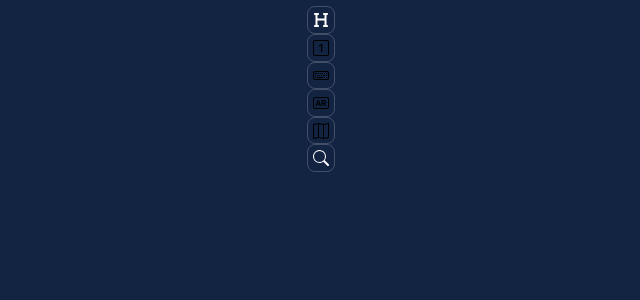
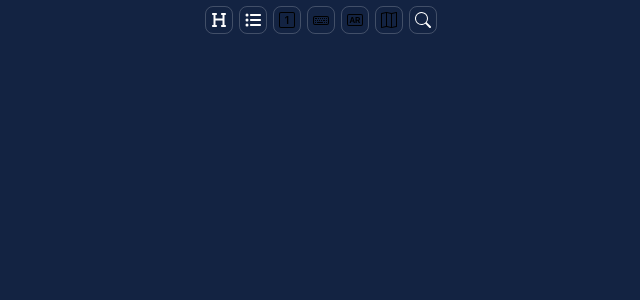
Before and after one commit to AddielQuintero/a11y-testing-toolkit-ext, a React (Vite) app: page / in a window 1280 px wide. Shown: the top 300 px of the page, without its empty margins (319-959 px from the left). Built offline with nearby package versions, Linux system fonts and the light colour scheme.

Commit message:
fix: add on-hover text display for toolkit buttons

```diff
--- a/src/App.tsx
+++ b/src/App.tsx
@@ -1,20 +1,28 @@
+import { useState } from 'react'
 import { TabIndexHighlighter } from './components/TabIndexHighlighter'
 import { AutocompleteHighlighter } from './components/AutocompleteHighlighter'
 import { AriaRolesHighlighter } from './components/AriaRolesHighlighter'
 import { LandMarksHighlighter } from './components/LandMarksHighlighter'
 import { HeadingsHighlighter } from './components/HeadingsHighlighter'
+import { ListItemsHighlighter } from './components/ListItemsHighlighter'
 import { TargetSize } from './components/TargetSize'
 
 function App() {
+  const [tooltipText, setTooltipText] = useState('')
+
   return (
     <>
       <div className="toolkit">
-        <HeadingsHighlighter />
-        <TabIndexHighlighter />
-        <AutocompleteHighlighter />
-        <AriaRolesHighlighter />
-        <LandMarksHighlighter />
-        <TargetSize />
+        <div className="toolkit__container">
+          <HeadingsHighlighter setTooltipText={setTooltipText} />
+          <ListItemsHighlighter setTooltipText={setTooltipText} />
+          <TabIndexHighlighter setTooltipText={setTooltipText} />
+          <AutocompleteHighlighter setTooltipText={setTooltipText} />
+          <AriaRolesHighlighter setTooltipText={setTooltipText} />
+          <LandMarksHighlighter setTooltipText={setTooltipText} />
+          <TargetSize setTooltipText={setTooltipText} />
+        </div>
+        <div className="toolkit__title">{tooltipText}</div>
       </div>
     </>
   )
--- a/src/components/AriaRolesHighlighter.tsx
+++ b/src/components/AriaRolesHighlighter.tsx
@@ -3,7 +3,11 @@ import { BsBadgeArFill } from 'react-icons/bs'
 import { BsBadgeAr } from 'react-icons/bs'
 import { CustomButton } from './common/Button'
 
-export const AriaRolesHighlighter = () => {
+interface AriaRolesProps {
+  setTooltipText: (tooltipText: string) => void;
+}
+
+export const AriaRolesHighlighter = ({ setTooltipText }: AriaRolesProps) => {
   const [showAriaRoles, setShowAriaRoles] = useState(false)
 
   const codeToExecute = function(showAriaRoles: boolean) {
@@ -217,12 +221,16 @@ export const AriaRolesHighlighter = () => {
   }
 
   return (
-    <CustomButton onClick={handleClick}>
-      {showAriaRoles ?
+    <CustomButton
+      onMouseEnter={() => setTooltipText('Aria Roles')}
+      onMouseLeave={() => setTooltipText('')}
+      onClick={handleClick}
+    >
+      {showAriaRoles ? (
         <BsBadgeArFill className="buttons__icons" />
-       :
+      ) : (
         <BsBadgeAr className="buttons__icons" />
-      }
+      )}
     </CustomButton>
   )
 }
--- a/src/components/AutocompleteHighlighter.tsx
+++ b/src/components/AutocompleteHighlighter.tsx
@@ -3,20 +3,69 @@ import { BsKeyboardFill } from 'react-icons/bs'
 import { BsKeyboard } from 'react-icons/bs'
 import { CustomButton } from './common/Button'
 
-export const AutocompleteHighlighter = () => {
+interface AutocompleteProps {
+  setTooltipText: (tooltipText: string) => void
+}
+
+export const AutocompleteHighlighter = ({ setTooltipText }: AutocompleteProps) => {
   const [showAutoCompletes, setShowAutoCompletes] = useState<boolean>(false)
 
   const codeToExecute = function(showAutoCompletes: boolean) {
     const validAutocompleteValues: string[] = [
-      'name', 'honorific-prefix', 'given-name', 'additional-name', 'family-name', 'honorific-suffix',
-      'nickname', 'username', 'new-password', 'current-password', 'one-time-code', 'organization-title',
-      'organization', 'street-address', 'address-line1', 'address-line2', 'address-line3', 'address-level4',
-      'address-level3', 'address-level2', 'address-level1', 'country', 'country-name', 'postal-code',
-      'cc-name', 'cc-given-name', 'cc-additional-name', 'cc-family-name', 'cc-number', 'cc-exp',
-      'cc-exp-month', 'cc-exp-year', 'cc-csc', 'cc-type', 'transaction-currency', 'transaction-amount',
-      'language', 'bday', 'bday-day', 'bday-month', 'bday-year', 'sex',
-      'url', 'photo', 'tel', 'tel-country-code', 'tel-national', 'tel-area-code',
-      'tel-local', 'tel-local-prefix', 'tel-local-suffix', 'tel-extension', 'email', 'impp',
+      'name',
+      'honorific-prefix',
+      'given-name',
+      'additional-name',
+      'family-name',
+      'honorific-suffix',
+      'nickname',
+      'username',
+      'new-password',
+      'current-password',
+      'one-time-code',
+      'organization-title',
+      'organization',
+      'street-address',
+      'address-line1',
+      'address-line2',
+      'address-line3',
+      'address-level4',
+      'address-level3',
+      'address-level2',
+      'address-level1',
+      'country',
+      'country-name',
+      'postal-code',
+      'cc-name',
+      'cc-given-name',
+      'cc-additional-name',
+      'cc-family-name',
+      'cc-number',
+      'cc-exp',
+      'cc-exp-month',
+      'cc-exp-year',
+      'cc-csc',
+      'cc-type',
+      'transaction-currency',
+      'transaction-amount',
+      'language',
+      'bday',
+      'bday-day',
+      'bday-month',
+      'bday-year',
+      'sex',
+      'url',
+      'photo',
+      'tel',
+      'tel-country-code',
+      'tel-national',
+      'tel-area-code',
+      'tel-local',
+      'tel-local-prefix',
+      'tel-local-suffix',
+      'tel-extension',
+      'email',
+      'impp',
     ]
     const removeIndicators = () => {
       const indicators = document.querySelectorAll('.autocomplete-indicator')
@@ -50,7 +99,10 @@ export const AutocompleteHighlighter = () => {
     const inputs = document.querySelectorAll('input')
     const visibleInputs = [...inputs].filter(isVisible)
 
-    const processAutocompleteValues = (input: HTMLInputElement, autocompleteCounts: Record<string, number>) => {
+    const processAutocompleteValues = (
+      input: HTMLInputElement,
+      autocompleteCounts: Record<string, number>
+    ) => {
       const autocompleteValue = input.getAttribute('autocomplete')
       if (autocompleteValue !== null) {
         autocompleteCounts[autocompleteValue] = (autocompleteCounts[autocompleteValue] || 0) + 1
@@ -134,7 +186,11 @@ export const AutocompleteHighlighter = () => {
   }
 
   return (
-    <CustomButton onClick={handleClick}>
+    <CustomButton
+      onMouseEnter={() => setTooltipText('Autocomplete')}
+      onMouseLeave={() => setTooltipText('')}
+      onClick={handleClick}
+    >
       {showAutoCompletes ? (
         <BsKeyboardFill className="buttons__icons" />
       ) : (
--- a/src/components/HeadingsHighlighter.tsx
+++ b/src/components/HeadingsHighlighter.tsx
@@ -2,7 +2,11 @@ import { useState } from 'react'
 import { CustomButton } from './common/Button'
 import headingIcon from '../assets/headingsIcon.svg'
 
-export const HeadingsHighlighter = () => {
+interface HeadingsProps {
+  setTooltipText: (tooltipText: string) => void
+}
+
+export const HeadingsHighlighter = ({ setTooltipText }: HeadingsProps) => {
   const [showHeadings, setShowHeadings] = useState<boolean>(false)
 
   const handleClick = () => {
@@ -12,7 +16,12 @@ export const HeadingsHighlighter = () => {
   const iconClass = showHeadings ? 'svg-active' : 'svg-default'
 
   return (
-    <CustomButton onClick={handleClick} className={iconClass}>
+    <CustomButton
+      onMouseEnter={() => setTooltipText('Headings')}
+      onMouseLeave={() => setTooltipText('')}
+      onClick={handleClick}
+      className={iconClass}
+    >
       <img src={headingIcon} className="svg-icon" alt="Heading Icon" />
     </CustomButton>
   )
--- a/src/components/LandMarksHighlighter.tsx
+++ b/src/components/LandMarksHighlighter.tsx
@@ -3,7 +3,11 @@ import { BsMapFill } from 'react-icons/bs'
 import { BsMap } from 'react-icons/bs'
 import { CustomButton } from './common/Button'
 
-export const LandMarksHighlighter = () => {
+interface LandMarksProps {
+  setTooltipText: (tooltipText: string) => void
+}
+
+export const LandMarksHighlighter = ({ setTooltipText }: LandMarksProps) => {
   const [showLandMarks, setShowLandMarks] = useState(false)
 
   const codeToExecute = function(showLandMarks: boolean) {
@@ -140,7 +144,11 @@ export const LandMarksHighlighter = () => {
     })
   }
   return (
-    <CustomButton onClick={handleClick}>
+    <CustomButton
+      onMouseEnter={() => setTooltipText('Land Marks')}
+      onMouseLeave={() => setTooltipText('')}
+      onClick={handleClick}
+    >
       {showLandMarks ? <BsMapFill className="buttons__icons" /> : <BsMap className="buttons__icons" />}
     </CustomButton>
   )
--- a/src/components/TabIndexHighlighter.tsx
+++ b/src/components/TabIndexHighlighter.tsx
@@ -3,7 +3,11 @@ import { Bs1SquareFill } from 'react-icons/bs'
 import { Bs1Square } from 'react-icons/bs'
 import { CustomButton } from './common/Button'
 
-export const TabIndexHighlighter = () => {
+interface TabIndexProps {
+  setTooltipText: (tooltipText: string) => void;
+}
+
+export const TabIndexHighlighter = ({ setTooltipText }: TabIndexProps) => {
   const [showTabIndexes, setShowTabIndexes] = useState(false)
 
   const codeToExecute = function(showTabIndexes: boolean) {
@@ -70,7 +74,11 @@ export const TabIndexHighlighter = () => {
   }
 
   return (
-    <CustomButton onClick={handleClick}>
+    <CustomButton
+      onMouseEnter={() => setTooltipText('Tab Index')}
+      onMouseLeave={() => setTooltipText('')}
+      onClick={handleClick}
+    >
       {showTabIndexes ? (
         <Bs1SquareFill className="buttons__icons" />
       ) : (
--- a/src/components/TargetSize.tsx
+++ b/src/components/TargetSize.tsx
@@ -11,7 +11,11 @@ declare global {
 
 window.showTooltip = false
 
-export const TargetSize = () => {
+interface TargetSizeProps {
+  setTooltipText: (tooltipText: string) => void
+}
+
+export const TargetSize = ({ setTooltipText }: TargetSizeProps) => {
   const [isActive, setIsActive] = useState<boolean>(false)
   const iconClass = isActive ? 'icon-active' : 'icon-default'
 
@@ -165,7 +169,11 @@ export const TargetSize = () => {
   }
 
   return (
-    <CustomButton onClick={handleClick}>
+    <CustomButton
+      onMouseEnter={() => setTooltipText('Target Size')}
+      onMouseLeave={() => setTooltipText('')}
+      onClick={handleClick}
+    >
       <BsSearch className={iconClass} />
     </CustomButton>
   )
--- a/src/sass/_toolkit.scss
+++ b/src/sass/_toolkit.scss
@@ -1,5 +1,15 @@
 .toolkit {
   position: relative;
+
+  &__container {
+    display: flex;
+    gap: 0.4rem;
+  }
+
+  &__title {
+    min-height: 1.25rem;
+    margin-top: 0.4rem;
+  }
 }
 
 .svg-default .svg-icon {
```
Also changed, not shown: src/assets/altText.svg (added), src/assets/listItem.svg (added), 4 other files (tests, documents, lock files or other folders).
